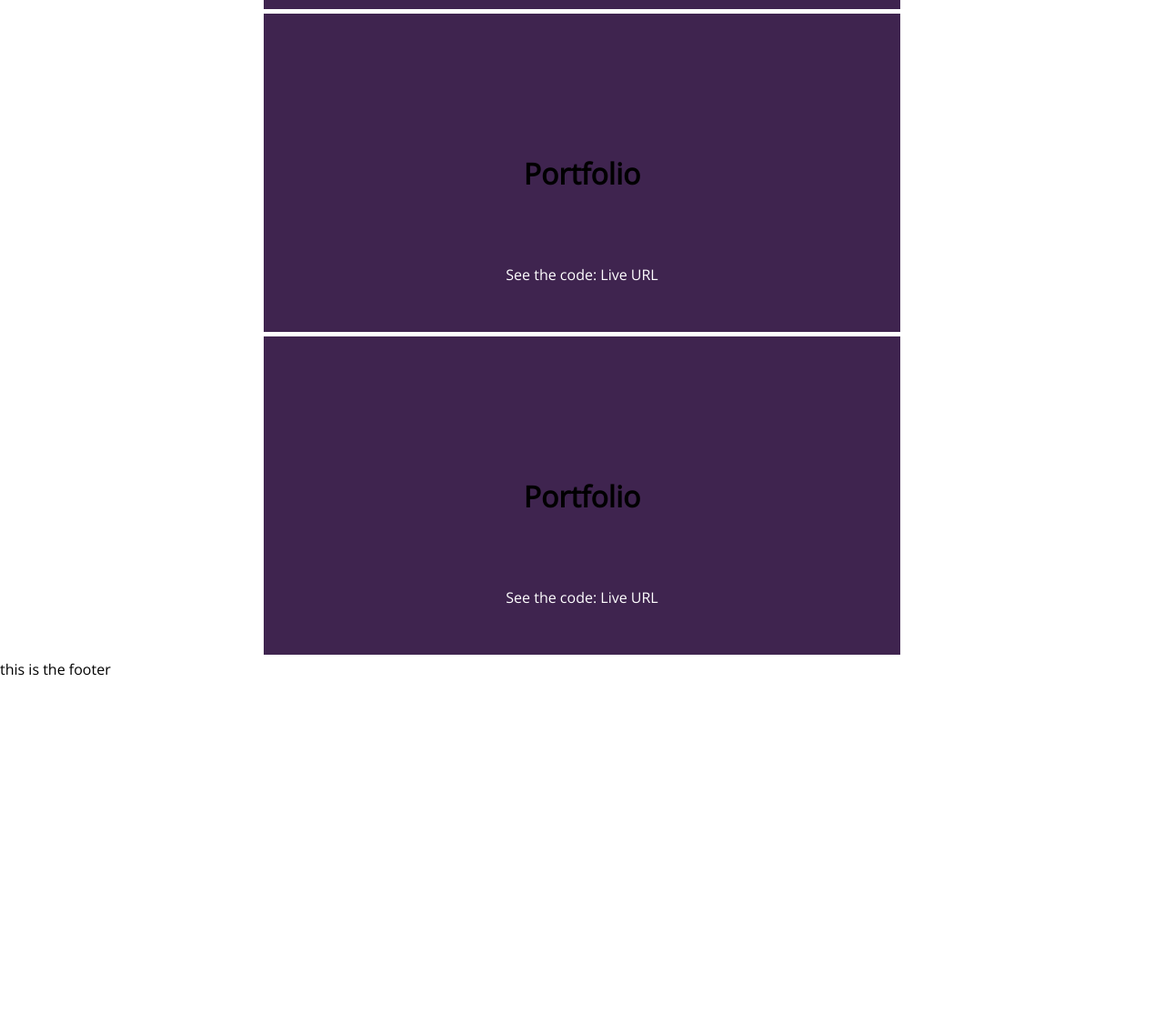
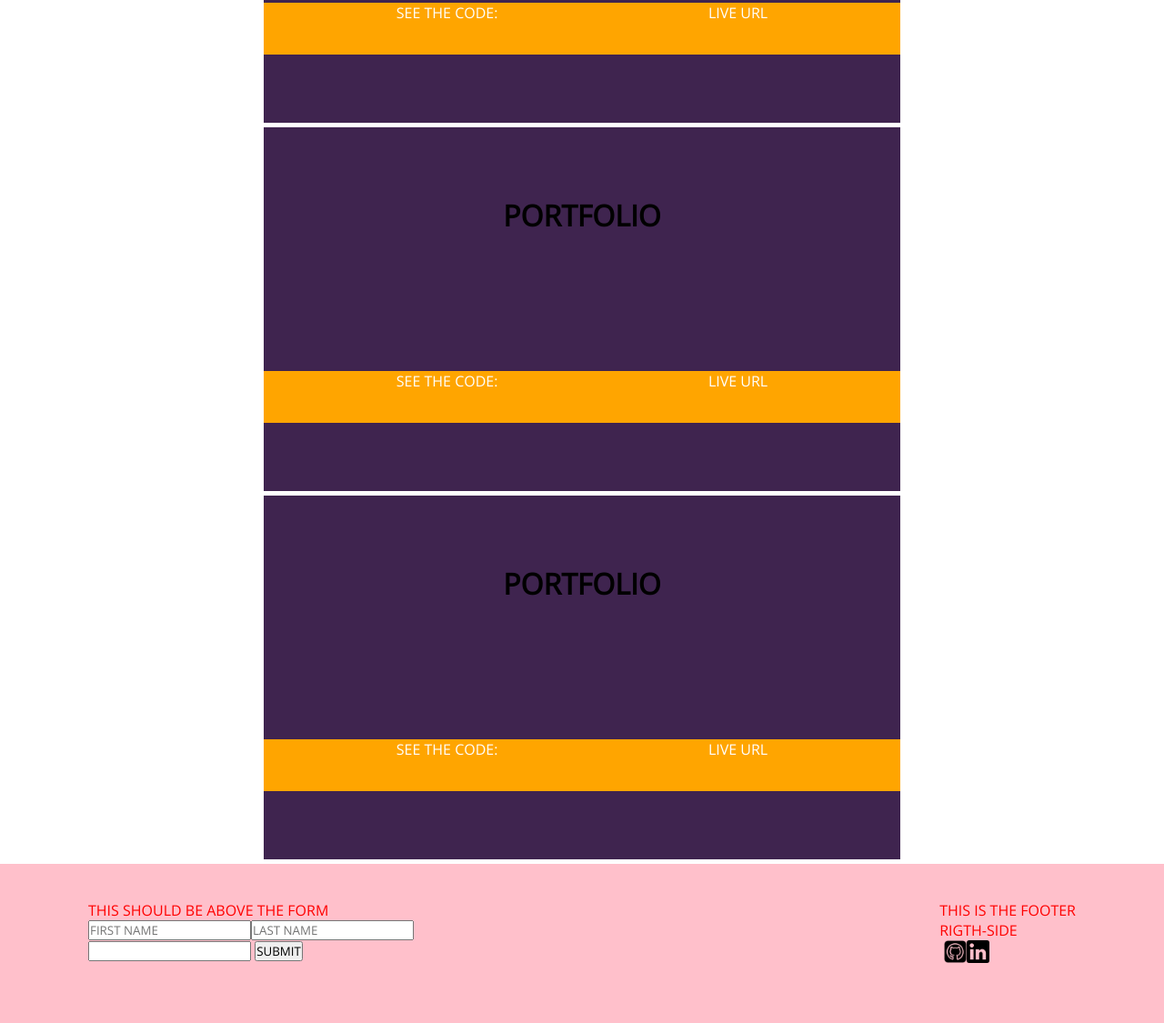
Before and after one commit to Asantae/main-portfolio, a plain HTML site: page main.html in a window 1280 px wide. Shown: the part 1480-2605 px from the top of the page at 91% size. Before the commit the page ends 2227 px from the top, so only its background shows below. Drawn offline with nearby package versions, Linux system fonts and the light colour scheme.

Commit message:
general update
updated some css
added form to footer

```diff
--- a/main.css
+++ b/main.css
@@ -4,7 +4,12 @@
     padding: 0;
     font-family: 'Exo 2', sans-serif;
     font-family: 'Open Sans', sans-serif;
+    text-transform: uppercase;
+    text-decoration: none;
+}
 
+a {
+    color: greenyellow;
 }
 
 body {
@@ -25,15 +30,40 @@ body {
     height: 200px;
     height: 450px;
     width: 50%;
+    transition: .5s;
 
 }
 
 #about-box {
     background-color: #580f40d3;
+
+}
+
+#resume-box:hover {
+    width: 100%;
+}
+
+#about-box:hover {
+    width: 100%;
 }
 
 #resume-box {
     background-color: #4d0a74d7;
+}
+
+.image-code {
+    width: 100%;
+    background-color: blue;
+    display: flex;
+    justify-content: space-around;
+    padding-left: 30px;
+    padding-right: 30px;
+}
+
+.project-image {
+    height: 250px;
+    width: 200px;
+    border-radius: 10px;
 }
 
 .upper-box {
@@ -42,17 +72,16 @@ body {
     align-items: center;
     width: 100vw;
 
-    margin-bottom: -25px;
+    margin-bottom: -50px;
 }
 
 .inner-boxes {
-    position: relative;
     overflow: hidden;
     display: flex;
-    justify-content: center;
+    justify-content: space-around;
     align-items: center;
     background-color: #3f244f;
-    height: 350px;
+    height: 400px;
     width: 700px;
     margin-bottom: 5px;
     flex-direction: column;
@@ -60,11 +89,65 @@ body {
 
 }
 
+/* portfolio-box {
+    width: 100%;
+} */
 
 .portfolio-link {
-    position: absolute;
+    background-color: orange;
+    width: 100%;
+    display: flex;
+    flex-direction: row;
+    justify-content: space-around;
     color: white;
-    bottom: 15%;
+    padding-left: 30px;
+    padding-right: 30px;
+    padding-bottom: 35px;
+}
+
+footer {
+    background-color: pink;
+    height: 175px;
+    display: flex;
+    justify-content: space-around;
+    align-items: center;
+
+}
+
+.footer-left, .footer-right {
+    display: flex;
+    flex-direction: column;
+    align-items: flex-start;
+    color: red;
+    width: 45%;
+    height: 100%;
+    padding-top:  40px;
+    padding-left: 65px;
+    padding-right: 65px;
+}
+
+.footer-left {
+
+}
+
+.input-name {
+    display: flex;
+
+}
+
+.footer-right {
+    align-items: flex-end;
+}
+
+.socials-div {
+    display: flex;
+    justify-content: flex-start;
+    width: 145px;
+    align-items: flex-end;
+}
+
+.socials {
+    width: 25px;
 }
 
 @media (max-width: 1024px) {
--- a/main.html
+++ b/main.html
@@ -25,46 +25,96 @@
         </div>
         <div class="container">
             <div class="inner-boxes" id="portfolio-box">
-                <h1>Portfolio</h1>
+                <div class="image-code">
+                    <a href="#">
+                        <img src="/images/portfolioIMG1.jpg" class="project-image" alt="project image one">
+                    </a>
+                    <a href="#">
+                        <img src="/images/portfolioIMG6.jpg" class="project-image" alt="project image one">
+                    </a>
+                </div>
                 <div class="portfolio-link">
-                    <p1>See the code: </p1>
-                    <p1>Live URL</p1>
+                    <div>
+                        <a href="#">
+                            <span>See the code </span>
+                        </a>
+                    </div>
+                    <div>
+                        <a href="#">
+                            <span>Live URL</span>
+                        </a>
+                    </div>
                 </div>
             </div>
             <div class="inner-boxes" id="portfolio-box">
 
                     <h1>Portfolio</h1>
                     <div class="portfolio-link">
-                        <span>See the code: </span>
-                        <p1>Live URL</p1>
+                        <div>
+                            <span>See the code: </span>
+                        </div>
+                        <div>
+                            <span>Live URL</span>
+                        </div>
                     </div>
             </div>
             <div class="inner-boxes" id="portfolio-box">
                 <h1>Portfolio</h1>
                 <div class="portfolio-link">
-                    <p1>See the code: </p1>
-                    <p1>Live URL</p1>
+                    <div>
+                        <span>See the code: </span>
+                    </div>
+                    <div>
+                        <span>Live URL</span>
+                    </div>
                 </div>
             </div>
             <div class="inner-boxes" id="portfolio-box">
                 <h1>Portfolio</h1>
                 <div class="portfolio-link">
-                    <p1>See the code: </p1>
-                    <p1>Live URL</p1>
+                    <div>
+                        <span>See the code: </span>
+                    </div>
+                    <div>
+                        <span>Live URL</span>
+                    </div>
                 </div>
             </div>
             <div class="inner-boxes" id="portfolio-box">
                 <h1>Portfolio</h1>
                 <div class="portfolio-link">
-                    <p1>See the code: </p1>
-                    <p1>Live URL</p1>
+                    <div>
+                        <span>See the code: </span>
+                    </div>
+                    <div>
+                        <span>Live URL</span>
+                    </div>
                 </div>
             </div>
         </div>
     </body>
     <footer>
-        <div class="footer">
-            <span>this is the footer</span>
+        <div class="footer-left">
+            <span>This should be above the form</span>
+            <form>
+                <div class="input-name">
+                    <input name="input-name-first" type="text" placeholder="first name">
+                    <input name="input-name-last" type="text" placeholder="last name">
+                </div>
+                <input name="message" type="text">
+                <button class="submit-email" type="submit">submit</button>
+            </form>
+        </div>
+        <div class="footer-right">
+            <span>this is the footer <br>rigth-side</span>
+            <div class="socials-div">
+                <a href="#">
+                    <img src="/images/github-icon.png" class="socials">
+                </a>
+                <a href="#">
+                    <img src="/images/linkedin-icon.png" class="socials">
+                </a>
+            </div>
         </div>
     </footer>
 </main>
```
